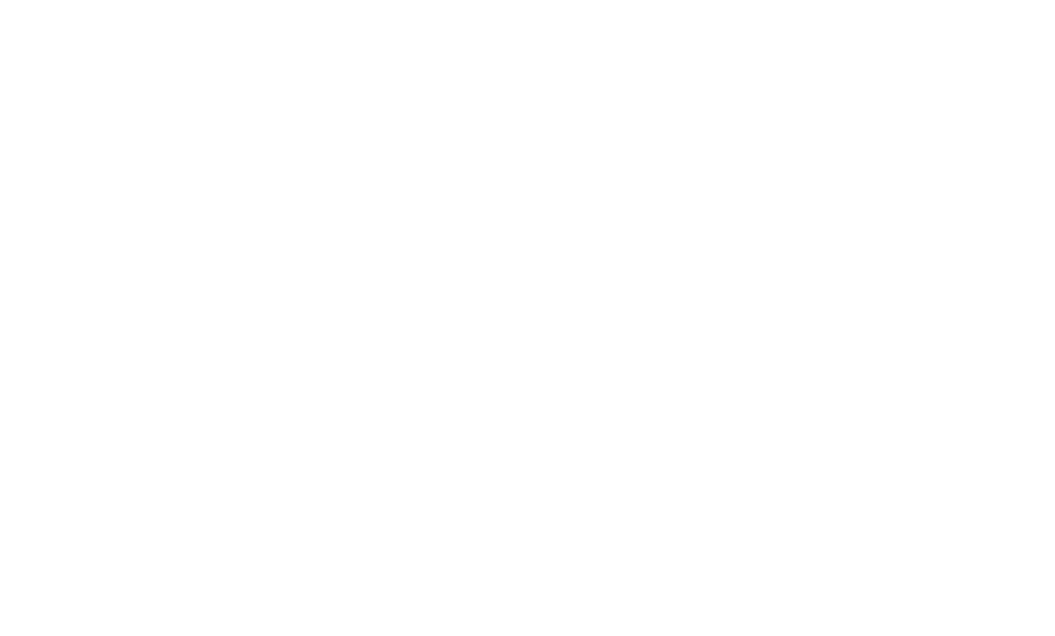
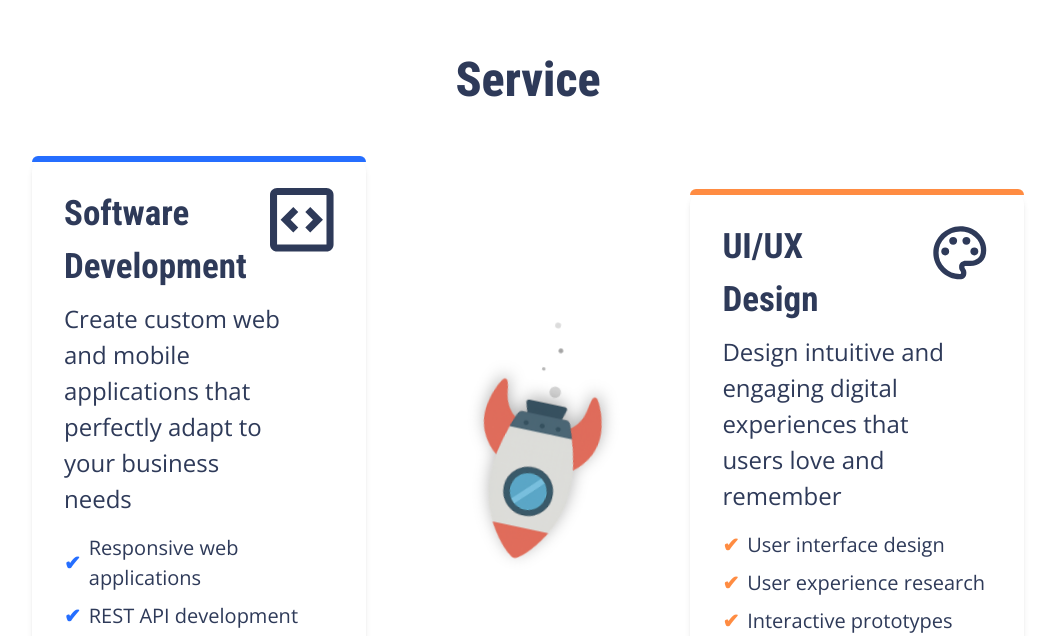
Before and after one commit to SethMillan/portfolio_v000, a React (Vite) app: page / in a window 1280 px wide. Shown: the part 1704-2340 px from the top of the page, without its empty margins (112-1167 px from the left). Before the commit the page ends 1668 px from the top, so only its background shows below. Built offline with nearby package versions, Linux system fonts and the light colour scheme.

Commit message:
feat(Service): :sparkles: basic design service, wanna add background
quiero agregar un background de color como el que tengo en el figma pero esta complicado, chance lo agrego como image

```diff
--- a/src/App.tsx
+++ b/src/App.tsx
@@ -2,6 +2,7 @@
 import About from "./components/About/About";
 import { Header } from "./components/Header/Header";
 import { Hero } from "./components/Hero/Hero";
+import { Service } from "./components/Service/Service";
 
 function App() {
   return (
@@ -10,6 +11,7 @@
         <Header />
         <Hero />
         <About />
+        <Service />
       </div>
     </>
   );
--- /dev/null
+++ b/src/components/Service/Service.tsx
@@ -0,0 +1,42 @@
+import { Nave } from "../About/Nave";
+import { Card } from "./Card";
+
+export const Service = () => {
+  return (
+    <div className="min-h-screen flex flex-col items-center justify-center gap-10 bg-[var(--color-background)] py-20 px-5">
+      <h3 className="text-[#2E3A59] font-['Roboto_Condensed'] text-[48px] font-extrabold">Service</h3>
+      <div className="flex w-[80%] justify-center items-center gap-15">
+        <Card
+          title={"Software Development"}
+          description={
+            "Create custom web and mobile applications that perfectly adapt to your business needs"
+          }
+          checks={[
+            "Responsive web applications",
+            "REST API development",
+            "System integrations",
+            "Performance optimization",
+          ]}
+          icon={"./icons/code.svg"}
+          color={"--color-primary"}
+        />
+        <div className="rotate-12"><Nave></Nave></div>
+
+        <Card
+          title={"UI/UX Design"}
+          description={
+            "Design intuitive and engaging digital experiences that users love and remember"
+          }
+          checks={[
+            "User interface design",
+            "User experience research",
+            "Interactive prototypes",
+            "Design systems & guides",
+          ]}
+          icon={"./icons/palette.svg"}
+          color={"--color-secondary"}
+        />
+      </div>
+    </div>
+  );
+};
--- a/src/index.css
+++ b/src/index.css
@@ -25,6 +25,7 @@
   --color-secondary: #FF8C42;
   --color-primary-hover: #1f5ed1;
   --color-secondary-hover: #e6762f;
+  --color-card: #FFFFFF;
   --lineas: #2E3A5980;
   --background: #F5F7FA;
   /* ? Queda pendiente agregar el color del background en ciertas areas */
```
